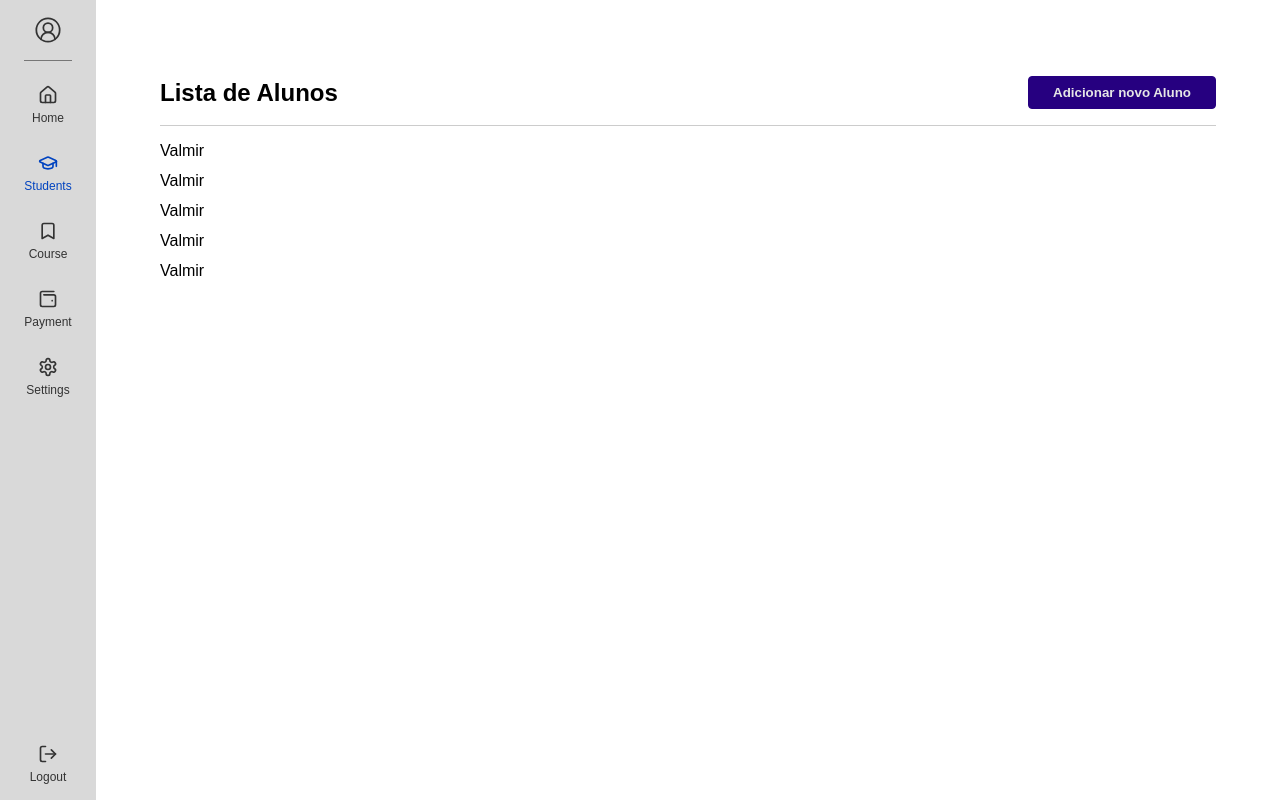
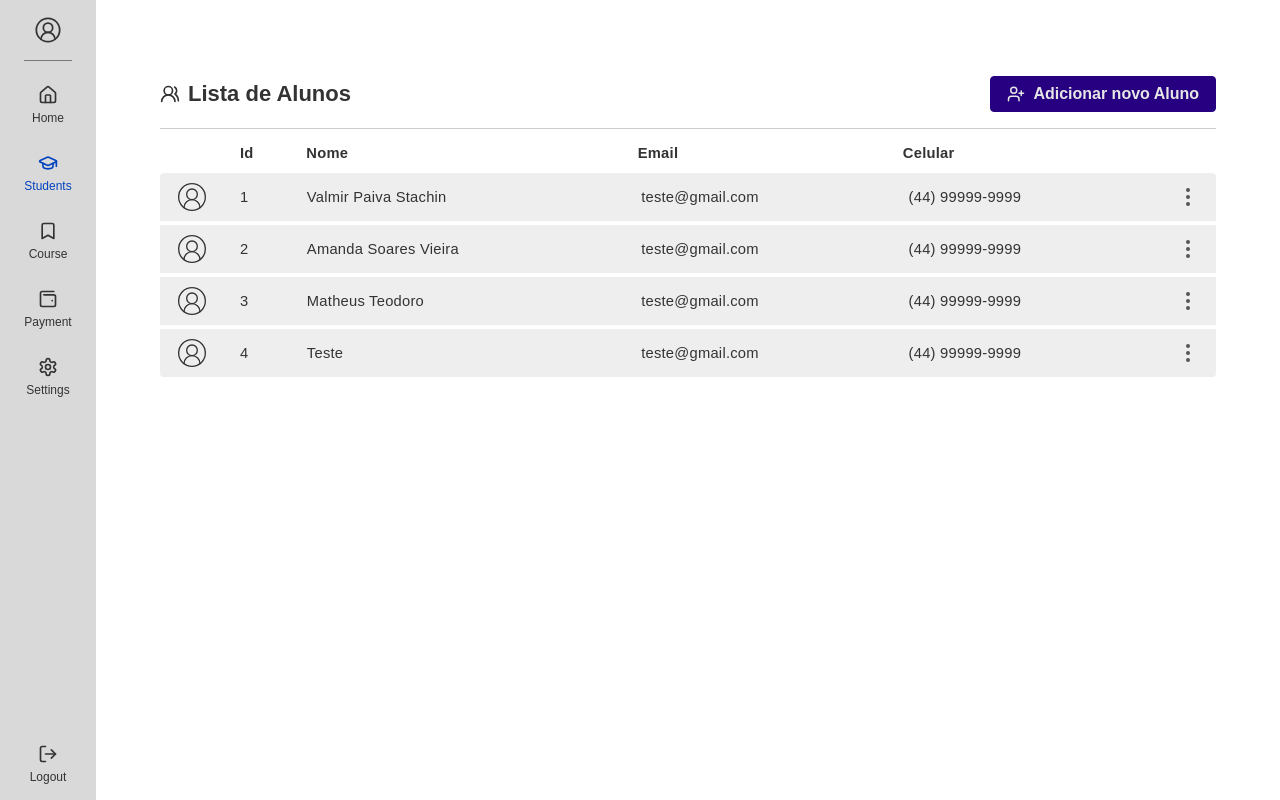
Before and after one commit to MatheusTG/dw-project-front, a Next.js app: page /students in a window 1280 px wide. Built offline with nearby package versions, Linux system fonts and the light colour scheme; no server answers.

Commit message:
cria a lista de alunos

```diff
--- a/src/actions/data/get-students.ts
+++ b/src/actions/data/get-students.ts
@@ -5,32 +5,26 @@ import { ReturnType } from '@/@types/return-type';
 
 const studentsMock: StudentType[] = [
   {
-    id: '0',
-    nome: 'Valmir',
-    email: 'teste@gmail.com',
-    celular: '(44) 99999-9999',
-  },
-  {
     id: '1',
-    nome: 'Valmir',
+    nome: 'Valmir Paiva Stachin',
     email: 'teste@gmail.com',
     celular: '(44) 99999-9999',
   },
   {
     id: '2',
-    nome: 'Valmir',
+    nome: 'Amanda Soares Vieira',
     email: 'teste@gmail.com',
     celular: '(44) 99999-9999',
   },
   {
     id: '3',
-    nome: 'Valmir',
+    nome: 'Matheus Teodoro',
     email: 'teste@gmail.com',
     celular: '(44) 99999-9999',
   },
   {
     id: '4',
-    nome: 'Valmir',
+    nome: 'Teste',
     email: 'teste@gmail.com',
     celular: '(44) 99999-9999',
   },
@@ -39,7 +33,13 @@ const studentsMock: StudentType[] = [
 export async function getStudents(id?: string): Promise<ReturnType<StudentType[]>> {
   console.log(id);
   try {
+    if (id) {
+      const found = studentsMock.find(s => s.id === id);
+      if (found) return { ok: studentsMock.some(s => s.id === id), data: [found], message: null };
+      return { ok: false, data: null, message: `Nenhum aluno com o id ${id} encontrado` };
+    }
     return { ok: true, data: studentsMock, message: null };
+
     // const res = await fetch(`https://dw-project-api.onrender.com/students${id ? `/${id}` : ''}`);
     // const students: StudentType[] = await res.json();
 
--- a/src/app/(app)/layout.tsx
+++ b/src/app/(app)/layout.tsx
@@ -11,10 +11,16 @@ export default function Layout({
     marginLeft: '6rem',
   };
 
+  const childrenStyle: CSSProperties = {
+    maxHeight: '100dvh',
+    display: 'grid',
+    gridTemplateRows: '3.75rem calc(100% - 3.75rem)',
+  };
+
   return (
     <main style={mainStyle}>
       <Navigation />
-      <div>
+      <div style={childrenStyle}>
         <Header />
         {children}
       </div>
--- a/src/app/(app)/students/page.tsx
+++ b/src/app/(app)/students/page.tsx
@@ -1,5 +1,6 @@
 import { getStudents } from '@/actions/data/get-students';
 import Student from '@/components/student/student';
+import { UserPlus, Users2 } from 'lucide-react';
 import styles from './students.module.css';
 
 export default async function Students() {
@@ -10,10 +11,23 @@ export default async function Students() {
   return (
     <div className={styles.students}>
       <div className={styles.title}>
-        <h2>Lista de Alunos</h2>
-        <button>Adicionar novo Aluno</button>
+        <h2>
+          <Users2 size={20} />
+          <span>Lista de Alunos</span>
+        </h2>
+        <button>
+          <UserPlus size={18} />
+          <span>Adicionar novo Aluno</span>
+        </button>
       </div>
       <div className={styles.students_container}>
+        <div className={styles.labels}>
+          <span></span>
+          <span>Id</span>
+          <span>Nome</span>
+          <span>Email</span>
+          <span>Celular</span>
+        </div>
         <div className={styles.students_list}>
           {students.map(student => (
             <Student key={student.id} student={student} />
--- a/src/app/(app)/students/students.module.css
+++ b/src/app/(app)/students/students.module.css
@@ -1,4 +1,6 @@
 .students {
+  display: grid;
+  grid-template-rows: auto 1fr;
   padding: 0 4rem;
   padding-bottom: 1rem;
 }
@@ -13,13 +15,27 @@
   gap: 1rem;
 }
 
+.title > h2 {
+  font-size: 1.375rem;
+  color: #333;
+  display: flex;
+  align-items: center;
+  justify-content: space-between;
+  gap: 0.5rem;
+}
+
 .title > button {
   color: #e6e6e6;
   background-color: #260080;
+  font-size: 1rem;
   font-weight: 700;
-  padding: 0.5rem 1.5rem;
+  padding: 0.5rem 1rem;
   border: 1px solid #260080;
   border-radius: 4px;
+  display: flex;
+  align-items: center;
+  justify-content: space-between;
+  gap: 0.5rem;
   cursor: pointer;
   transition: 0.15s;
 }
@@ -28,8 +44,32 @@
   background-color: #4619b1;
 }
 
+.students_container {
+  overflow: auto;
+  display: grid;
+}
+
 .students_list {
+  width: 100%;
   display: flex;
   flex-direction: column;
-  gap: 0.75rem;
+  gap: 0.25rem;
+  border-radius: 4px;
+  overflow: auto;
 }
+
+.labels {
+  width: 100%;
+  color: #333;
+  display: grid;
+  grid-template-columns: 4rem 0.2fr 1fr 0.8fr 0.8fr 4rem;
+}
+
+.labels > span {
+  font-size: 0.92rem;
+  font-weight: 700;
+  color: #333;
+  letter-spacing: 0.25px;
+  padding: 0 1rem;
+  margin-bottom: 0.75rem;
+}
--- a/src/components/header/header.module.css
+++ b/src/components/header/header.module.css
@@ -1,5 +1,4 @@
 .header {
   width: 100%;
-  height: 3.75rem;
   padding: 0.25rem;
 }
--- /dev/null
+++ b/src/components/student/student-navigation/student-navigation.module.css
@@ -0,0 +1,58 @@
+.bg {
+  position: fixed;
+  top: 0;
+  left: 0;
+  width: 100%;
+  height: 100%;
+  z-index: 10;
+}
+
+.student_navigation_content {
+  z-index: 50;
+}
+
+.student_navigation {
+  position: relative;
+}
+
+.trigger {
+  color: #555;
+  background-color: transparent;
+  border: none;
+  display: flex;
+  align-items: center;
+  justify-content: center;
+  cursor: pointer;
+}
+
+.content {
+  background-color: #d9d9d9;
+  border: 1px solid #999;
+  border-radius: 4px;
+  position: absolute;
+  top: 0.25rem;
+  right: -0.5rem;
+  transform: translateX(-50%);
+}
+
+.content > ul {
+  list-style-type: none;
+  display: grid;
+  align-items: center;
+}
+
+.item {
+  color: #555;
+  font-weight: 700;
+  width: 8rem;
+  padding: 0.25rem 0.75rem;
+  display: flex;
+  align-items: center;
+  gap: 0.75rem;
+  transition: 0.15s;
+}
+
+.item:hover {
+  background-color: #800080;
+  color: #fff;
+}
--- /dev/null
+++ b/src/components/student/student-navigation/student-navigation.tsx
@@ -0,0 +1,49 @@
+'use client';
+
+import { EllipsisVertical, Pencil, Trash } from 'lucide-react';
+import { useState } from 'react';
+import styles from './student-navigation.module.css';
+
+export default function StudentNavigation() {
+  const [opened, setOpened] = useState(false);
+
+  return (
+    <div className={styles.student_navigation} onClick={e => e.stopPropagation()}>
+      {opened && (
+        <div
+          className={styles.bg}
+          onClick={e => {
+            e.stopPropagation();
+            setOpened(false);
+          }}
+        />
+      )}
+      <div className={styles.student_navigation_content}>
+        <button
+          onClick={e => {
+            e.stopPropagation();
+            e.preventDefault();
+            setOpened(!opened);
+          }}
+          className={styles.trigger}
+        >
+          <EllipsisVertical size="100%" />
+        </button>
+        {opened && (
+          <div className={styles.content}>
+            <ul>
+              <li className={`${styles.item} ${styles.delete}`}>
+                <Trash size={16} />
+                <span>Excluir</span>
+              </li>
+              <li className={styles.item}>
+                <Pencil size={16} />
+                <span>Editar</span>
+              </li>
+            </ul>
+          </div>
+        )}
+      </div>
+    </div>
+  );
+}
--- a/src/components/student/student.module.css
+++ b/src/components/student/student.module.css
@@ -0,0 +1,21 @@
+.student {
+  width: 100%;
+  background-color: #eee;
+  color: #333;
+  display: grid;
+  grid-template-columns: 4rem 0.2fr 1fr 0.8fr 0.8fr 3.5rem;
+  cursor: pointer;
+}
+
+.student:hover {
+  background-color: #e6e6e6;
+}
+
+.student > * {
+  font-size: 0.92rem;
+  letter-spacing: 0.25px;
+  line-height: 1.5;
+  padding: 0.5rem 1rem;
+  display: flex;
+  align-items: center;
+}
--- a/src/components/student/student.tsx
+++ b/src/components/student/student.tsx
@@ -1,11 +1,22 @@
 'use client';
 
 import { StudentType } from '@/@types/data/student-type';
+import { UserCircle2 } from 'lucide-react';
+import StudentNavigation from './student-navigation/student-navigation';
+import styles from './student.module.css';
 
 export default function Student({ student }: { student: StudentType }) {
   return (
-    <div>
+    <div className={styles.student} onClick={() => (location.href += `/${student.id}`)}>
+      <span>
+        <UserCircle2 size="100%" strokeWidth={1} />
+      </span>
+      <span>{student.id}</span>
       <span>{student.nome}</span>
+      <span>{student.email}</span>
+      <span>{student.celular}</span>
+      {/* Trigger */}
+      <StudentNavigation />
     </div>
   );
 }
```
Also changed, not shown: src/app/(app)/students/[id]/page.tsx (added, +20 -0 lines).
